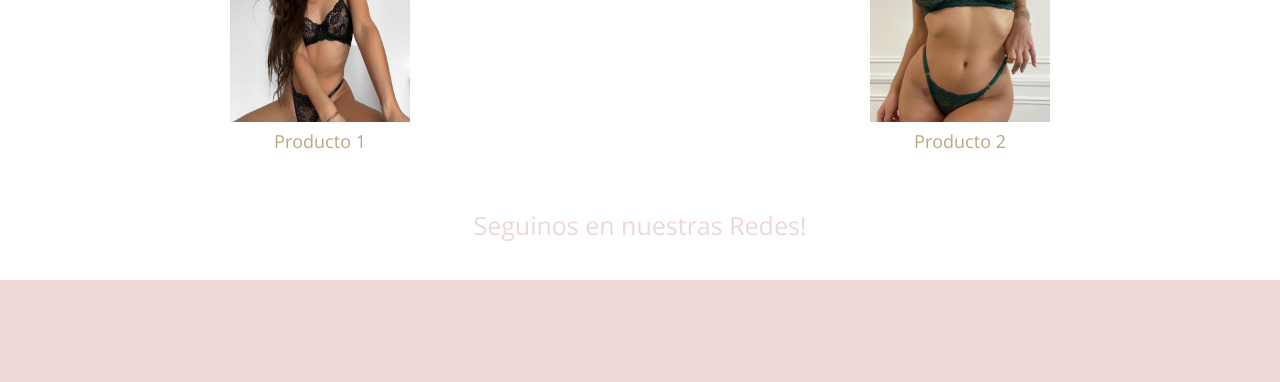
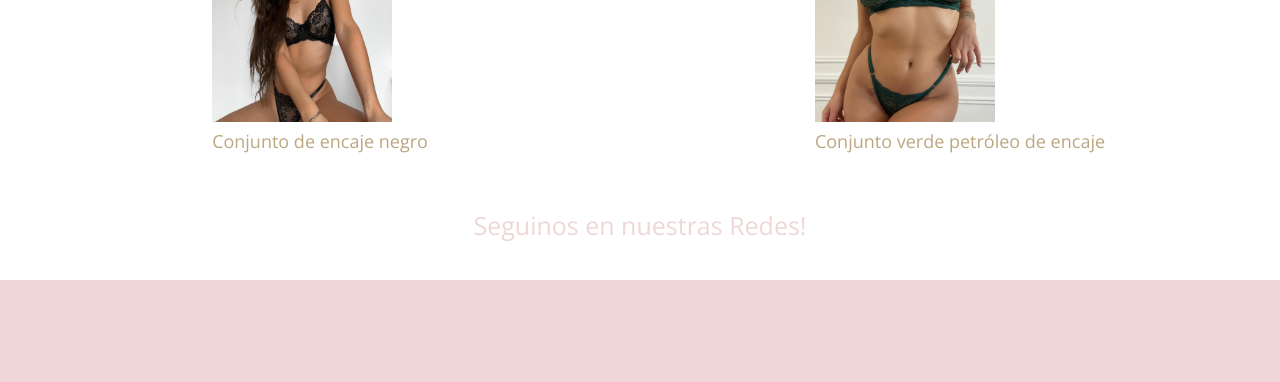
Before and after one commit to camilamazzaro/camilamazzaro, a plain HTML site: page index.html in a window 1280 px wide. Shown: the part 1660-2042 px from the top of the page. Drawn offline with nearby package versions, Linux system fonts and the light colour scheme; a web font is replaced by a local one.

Commit message:
Update index.html

```diff
--- a/index.html
+++ b/index.html
@@ -142,13 +142,13 @@
 
             <div>
                 <img class="masVendidos__producto--size"  src="./imagenes/Productos/IMG-20211102-WA0045.jpg" alt="conjunto negro encaje">
-                <h4 class="masVendidos__subtitulo">Producto 1</h4>
+                <h4 class="masVendidos__subtitulo">Conjunto de encaje negro</h4>
             </div>
 
 
             <div>
                 <img class="masVendidos__producto--size" src="./imagenes/Productos/IMG-20211102-WA0044.jpg" alt="conjunto verde petróleo encaje">
-                <h4 class="masVendidos__subtitulo">Producto 2</h4>
+                <h4 class="masVendidos__subtitulo">Conjunto verde petróleo de encaje</h4>
             </div>
         </div>
     </section>
```
